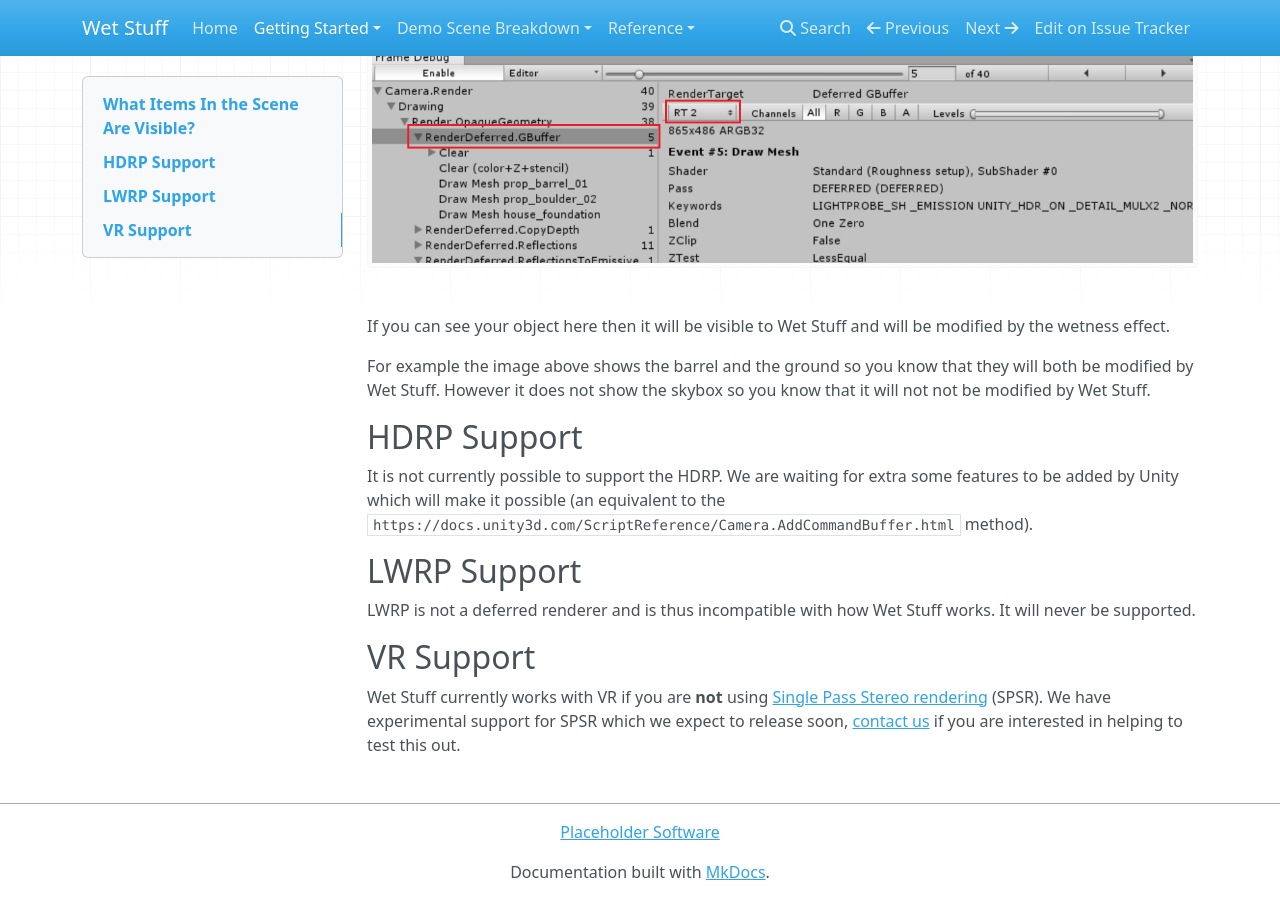
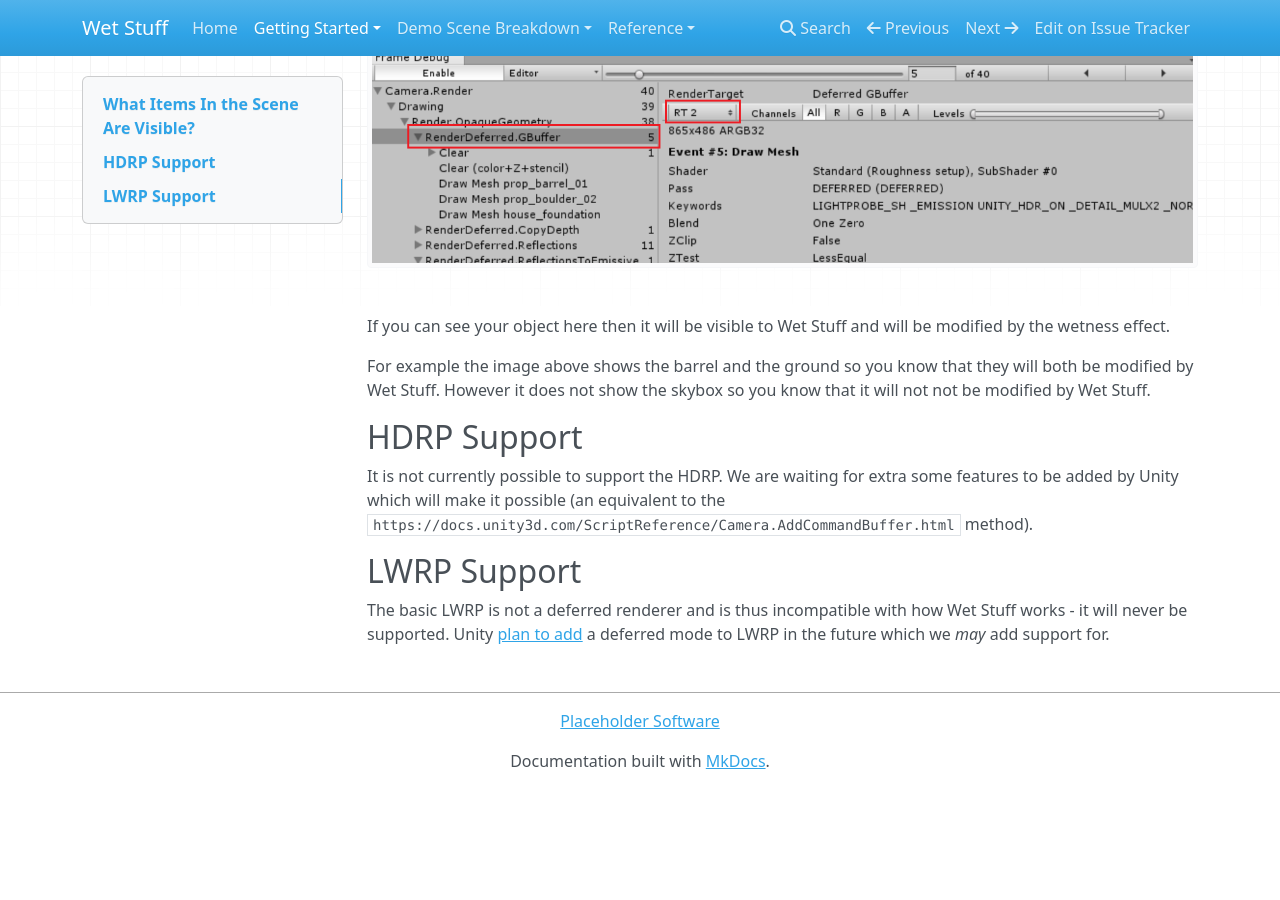
Before and after one commit to Placeholder-Software/WetSurfaceDecals, an MkDocs documentation site: the page built from docs/GettingStarted/Compatibility.md, in a window 1280 px wide and 900 px high, scrolled down 622 px. Built offline with MkDocs 1.6.1, drawn with Linux system fonts in a browser that asks for light colours; nearby versions of some CDN libraries; after the commit the page ends 1411 px from its top, so only the background shows below that.

Commit message:
Updated compatibility docs

```diff
--- a/docs/GettingStarted/Compatibility.md
+++ b/docs/GettingStarted/Compatibility.md
@@ -18,8 +18,4 @@ It is not currently possible to support the HDRP. We are waiting for extra some
 
 ## LWRP Support
 
-LWRP is not a deferred renderer and is thus incompatible with how Wet Stuff works. It will never be supported.
-
-## VR Support
-
-Wet Stuff currently works with VR if you are **not** using [Single Pass Stereo rendering](https://docs.unity3d.com/Manual/SinglePassStereoRendering.html) (SPSR). We have experimental support for SPSR which we expect to release soon, [contact us](mailto://admin@placeholder-software.co.uk) if you are interested in helping to test this out.
+The basic LWRP is not a deferred renderer and is thus incompatible with how Wet Stuff works - it will never be supported. Unity [plan to add](https://docs.unity3d.com/Packages/com.unity.render-pipelines.lightweight@5.10/manual/faq.html#does-lwrp-support-a-deferred-renderer) a deferred mode to LWRP in the future which we _may_ add support for.
```
